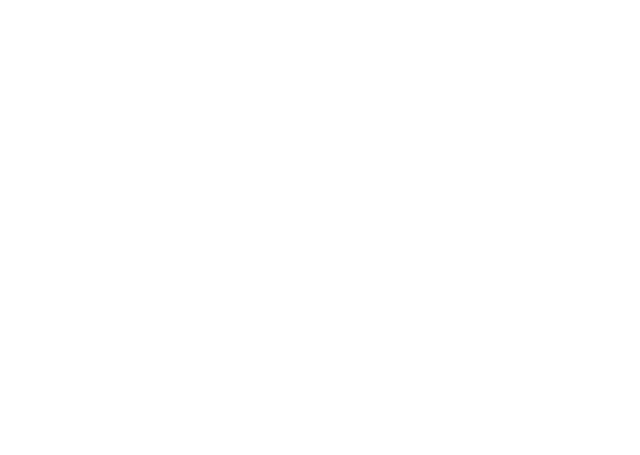
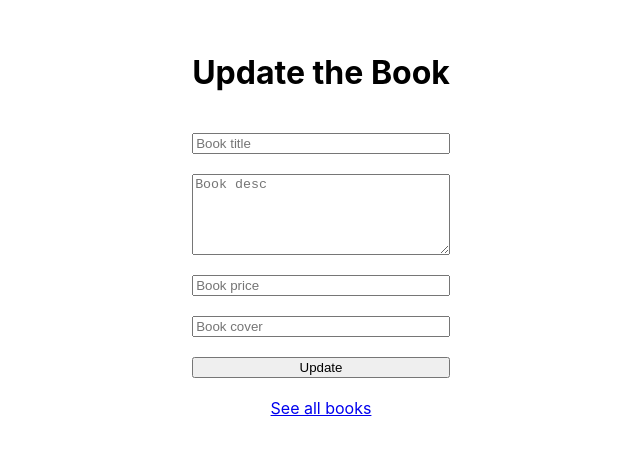
Before and after one commit to waqarkhan9/books, a React (Create React App) app in the folder client/: page /update/1 in a window 1280 px wide. Before the commit this address had no page. Shown: the part 175-630 px from the top of the page, without its empty margins (319-959 px from the left). Built offline with nearby package versions, Linux system fonts and the light colour scheme.

Commit message:
app completed

```diff
--- a/client/src/App.js
+++ b/client/src/App.js
@@ -14,7 +14,7 @@ function App(){
   <Routes>
     <Route path="/" element={<Books/>}></Route>
     <Route path="/add" element={<Add/>}></Route>
-    <Route path="/update" element={<Update/>}></Route>
+    <Route path="/update/:id" element={<Update/>}></Route>
   </Routes>
     </BrowserRouter>
 
--- a/client/src/pages/Add.jsx
+++ b/client/src/pages/Add.jsx
@@ -41,7 +41,7 @@ const Add = ()=>{
             <input type="number" placeholder="price" onChange={handleChange} name="price"/>
             <input type="text" placeholder="cover" onChange={handleChange} name="cover"/>
 
-            <button onClick={handleClick}>Add</button>
+            <button className="formButton" onClick={handleClick}>Add</button>
 
         </div>
 
--- a/client/src/pages/Books.jsx
+++ b/client/src/pages/Books.jsx
@@ -46,7 +46,7 @@ const Books = ()=>{
                   <p>{book.desc}</p>
                   <span>{book.price}</span>
                   <button className="delete" onClick={()=>{handleDelete(book.id)}}>Delete</button>
-                  <button className="update">Upate</button>
+                  <button className="update"><Link to={`/update/${book.id}`}>Update</Link></button>
 
                 </div>
                 )
--- a/client/src/pages/Update.jsx
+++ b/client/src/pages/Update.jsx
@@ -1,9 +1,70 @@
-import React from "react";
+import axios from "axios";
+import React, { useState } from "react";
+import { Link, useLocation, useNavigate } from "react-router-dom";
 
-const Update = ()=>{
-    return(
-        <div>Update</div>
-    )
-}
+const Update = () => {
+  const [book, setBook] = useState({
+    title: "",
+    desc: "",
+    price: null,
+    cover: "",
+  });
+  const [error,setError] = useState(false)
+
+  const location = useLocation();
+  const navigate = useNavigate();
+
+  const bookId = location.pathname.split("/")[2];
+
+  const handleChange = (e) => {
+    setBook((prev) => ({ ...prev, [e.target.name]: e.target.value }));
+  };
+
+  const handleClick = async (e) => {
+    e.preventDefault();
+
+    try {
+      await axios.put(`http://localhost:8800/books/${bookId}`, book);
+      navigate("/");
+    } catch (err) {
+      console.log(err);
+      setError(true);
+    }
+  };
+
+  return (
+    <div className="form">
+      <h1>Update the Book</h1>
+      <input
+        type="text"
+        placeholder="Book title"
+        name="title"
+        onChange={handleChange}
+      />
+      <textarea
+        rows={5}
+        type="text"
+        placeholder="Book desc"
+        name="desc"
+        onChange={handleChange}
+      />
+      <input
+        type="number"
+        placeholder="Book price"
+        name="price"
+        onChange={handleChange}
+      />
+      <input
+        type="text"
+        placeholder="Book cover"
+        name="cover"
+        onChange={handleChange}
+      />
+      <button onClick={handleClick}>Update</button>
+      {error && "Something went wrong!"}
+      <Link to="/">See all books</Link>
+    </div>
+  );
+};
 
 export default Update;
--- a/client/src/style.css
+++ b/client/src/style.css
@@ -43,3 +43,22 @@ img{
     object-fit: cover;
     background-color: aquamarine;
 }
+.form{
+    display: flex;
+    flex-direction: column;
+    gap: 20px;
+}
+.input{
+    width: 250px;
+    padding: 10px;
+    border: 1px solid gray;
+
+}
+.formButton{
+    border: none;
+    padding: 10px;
+    background-color: lightcoral;
+    color: white;
+    font-weight: bold;
+    cursor: pointer;
+}
```
Also changed, not shown: 1 other file (tests, documents, lock files or other folders).
